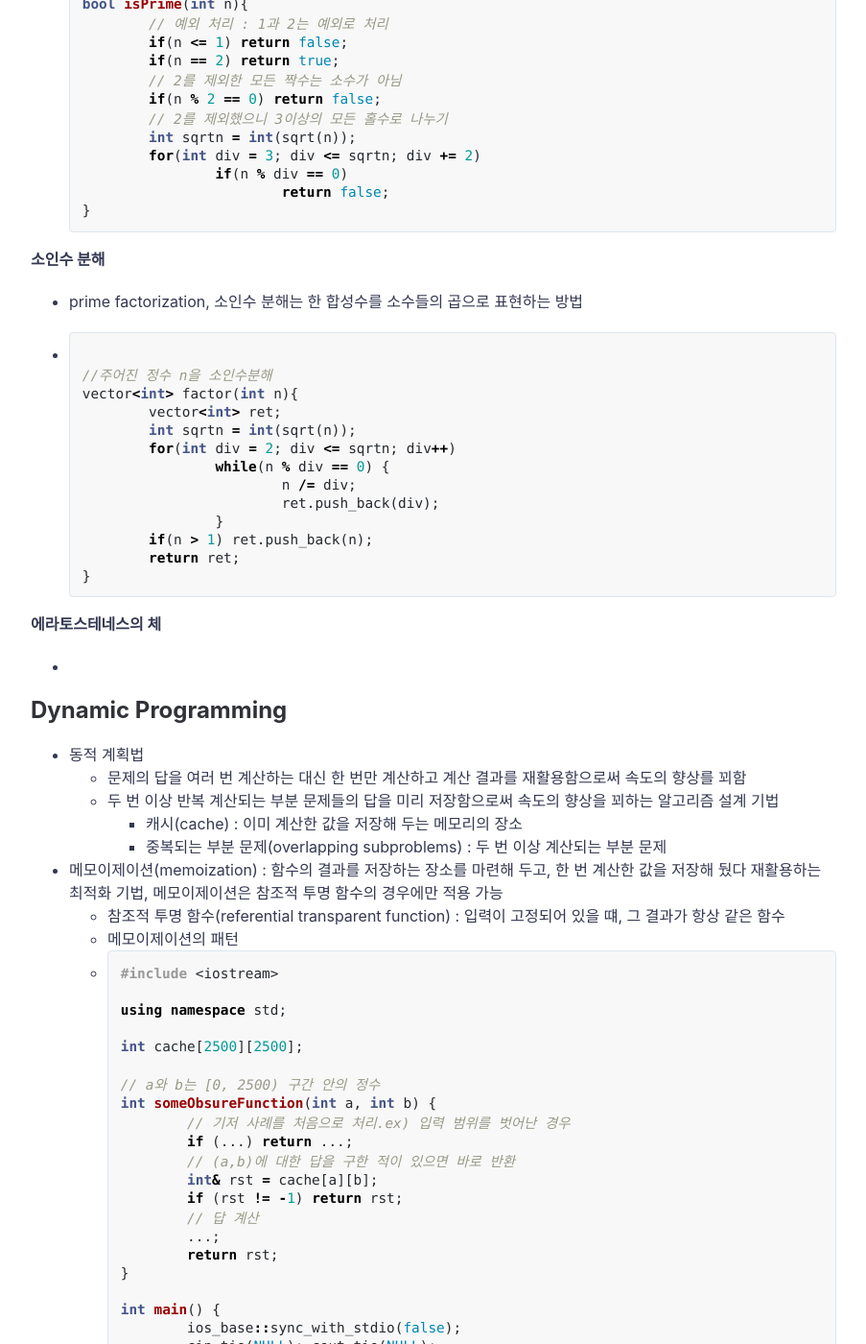
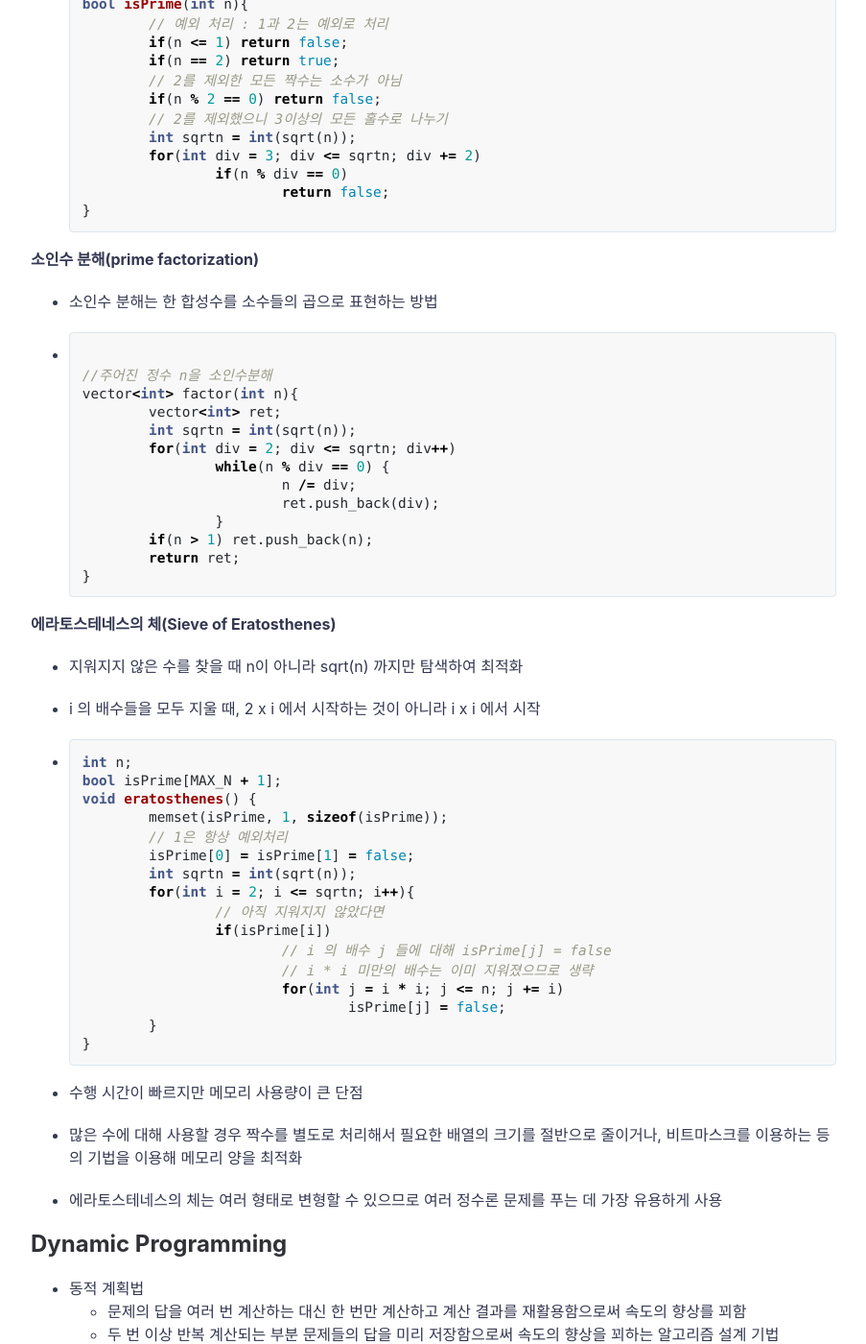
Before and after one commit to jihunparkme/jihunparkme.github.io, a Jekyll site: the page built from _posts/2020-01-06-Algorithm_1.md, in a window 1280 px wide and 1400 px high, scrolled down 4551 px. Shown: the whole window at 96% size, without its empty margins (188-1091 px from the left). Built offline with Jekyll 4.4.1, drawn with Linux system fonts in a browser that asks for light colours; comment, search, counter and statistics services are not loaded; some of the changed text lies outside the part shown.

Commit message:
Edit: add contents

````diff
--- a/_posts/2020-01-06-Algorithm_1.md
+++ b/_posts/2020-01-06-Algorithm_1.md
@@ -149,7 +149,7 @@ featured-img: algorithms
 - 합성수 n 이 p x q 로 표현될 때 한 수는 항상 sqrt(n) 이하, 다른 한 수는 항상 sqrt(n) 이상이라는 점을 이용하면 n-1 까지 순회하지 않고 sqrt(n) 까지만 순회하도록 최적화 가능, O(sqrt(n))
 
   - prime number : 소수는 양의 약수가 1과 자기 자신 두 개 뿐인 자연수
-  - composite number : 제 개 이상의 양의 약수를 갖는 자연수
+  - composite number : 합성수는 세 개 이상의 양의 약수를 갖는 자연수
 
 - ```c++
   // 주어진 자연수 n 이 소수인지 확인
@@ -167,9 +167,9 @@ featured-img: algorithms
   }
   ```
 
-**소인수 분해**
+**소인수 분해(prime factorization)**
 
-- prime factorization, 소인수 분해는 한 합성수를 소수들의 곱으로 표현하는 방법
+- 소인수 분해는 한 합성수를 소수들의 곱으로 표현하는 방법
 
 - ```c++
 
@@ -187,9 +187,36 @@ featured-img: algorithms
   }
   ```
 
-**에라토스테네스의 체**
+**에라토스테네스의 체(Sieve of Eratosthenes)**
 
--
+- 지워지지 않은 수를 찾을 때 n이 아니라 sqrt(n) 까지만 탐색하여 최적화
+
+- i 의 배수들을 모두 지울 때, 2 x i 에서 시작하는 것이 아니라 i x i 에서 시작
+
+- ```c++
+  int n;
+  bool isPrime[MAX_N + 1];
+  void eratosthenes() {
+  	memset(isPrime, 1, sizeof(isPrime));
+  	// 1은 항상 예외처리
+  	isPrime[0] = isPrime[1] = false;
+  	int sqrtn = int(sqrt(n));
+  	for(int i = 2; i <= sqrtn; i++){
+  		// 아직 지워지지 않았다면
+  		if(isPrime[i])
+  			// i 의 배수 j 들에 대해 isPrime[j] = false
+  			// i * i 미만의 배수는 이미 지워졌으므로 생략
+  			for(int j = i * i; j <= n; j += i)
+  				isPrime[j] = false;
+  	}
+  }
+  ```
+
+- 수행 시간이 빠르지만 메모리 사용량이 큰 단점
+
+- 많은 수에 대해 사용할 경우 짝수를 별도로 처리해서 필요한 배열의 크기를 절반으로 줄이거나, 비트마스크를 이용하는 등의 기법을 이용해 메모리 양을 최적화
+
+- 에라토스테네스의 체는 여러 형태로 변형할 수 있으므로 여러 정수론 문제를 푸는 데 가장 유용하게 사용
 
 ## Dynamic Programming
 - 동적 계획법
````
